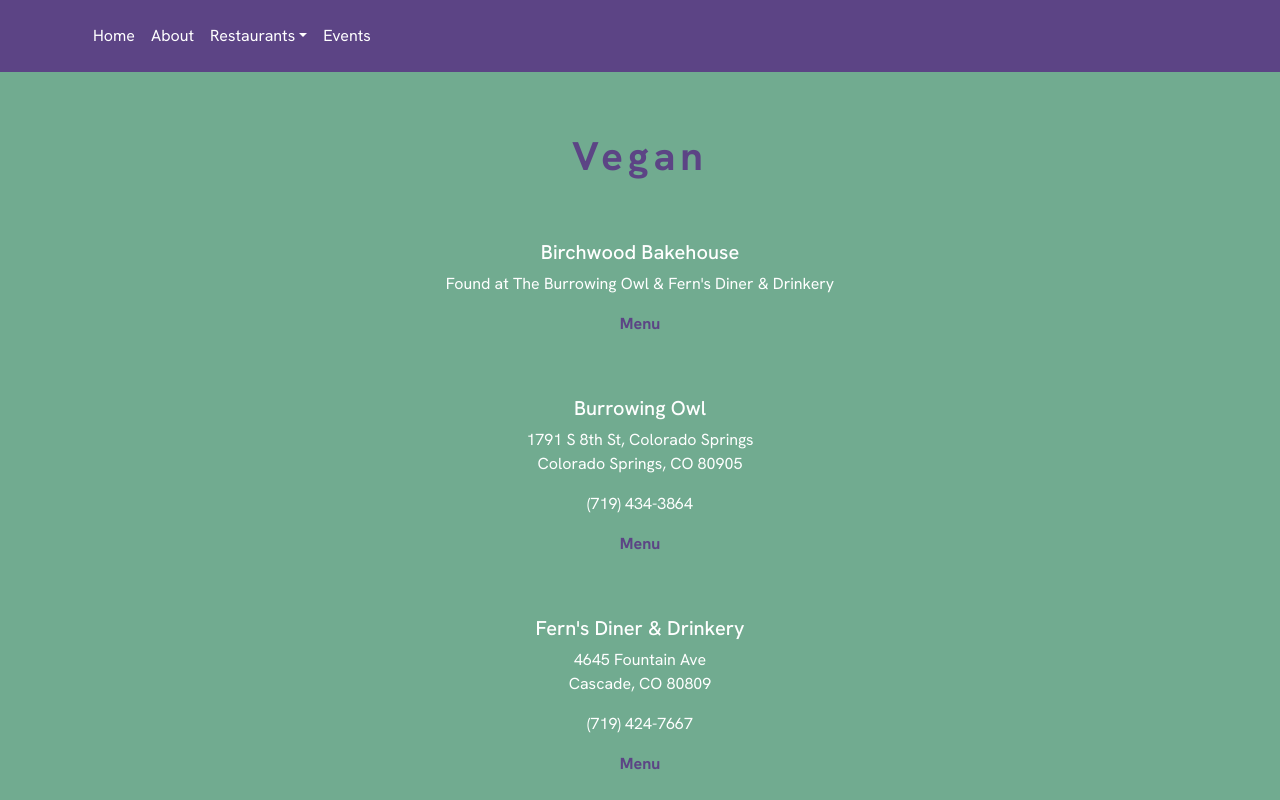
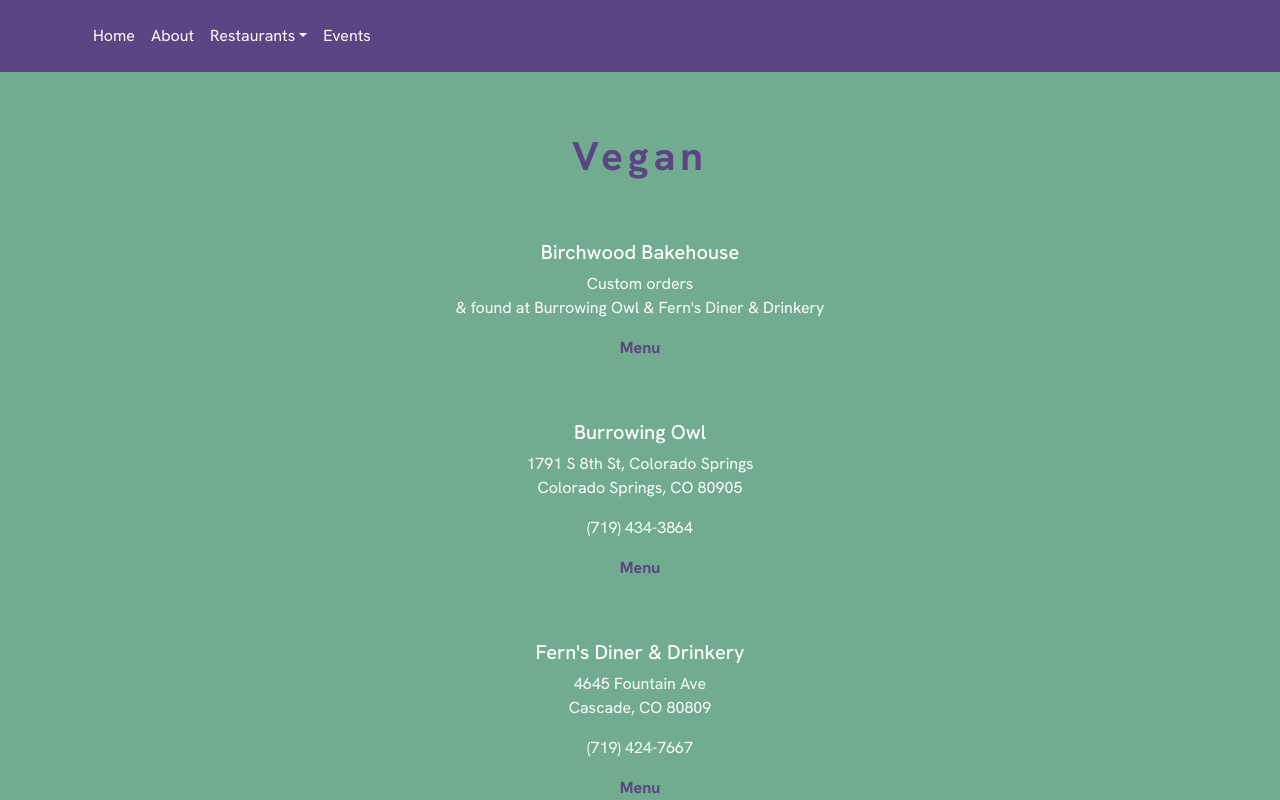
Before and after one commit to eliseraney/719-vegan-finds, a React (Create React App) app: page /Vegan in a window 1280 px wide. Shown: the top 800 px of the page. Built offline with nearby package versions, Linux system fonts and the light colour scheme.

Commit message:
Update Vegan.jsx

```diff
--- a/src/pages/Vegan.jsx
+++ b/src/pages/Vegan.jsx
@@ -8,7 +8,8 @@ export default function Vegan() {
       <h1>Vegan</h1>
       <Restaurant
         restaurantName="Birchwood Bakehouse"
-        street="Found at The Burrowing Owl & Fern's Diner & Drinkery"
+        street="Custom orders"
+        cityZip="& found at Burrowing Owl & Fern's Diner & Drinkery"
         menuLink="https://birchwoodbakehouse.com/menu"
       />
       <Restaurant
```
